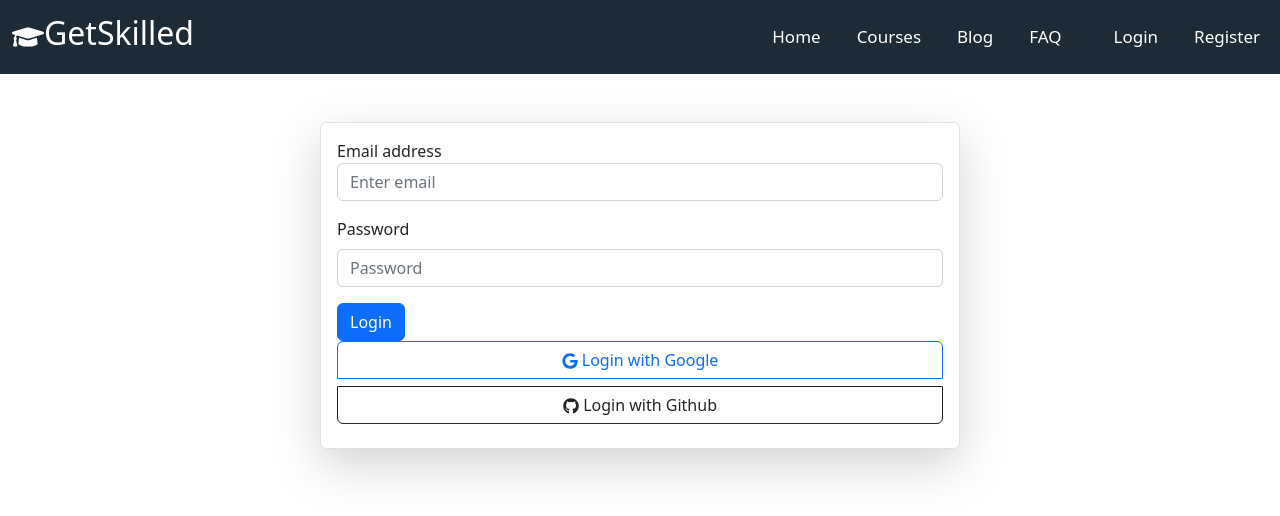
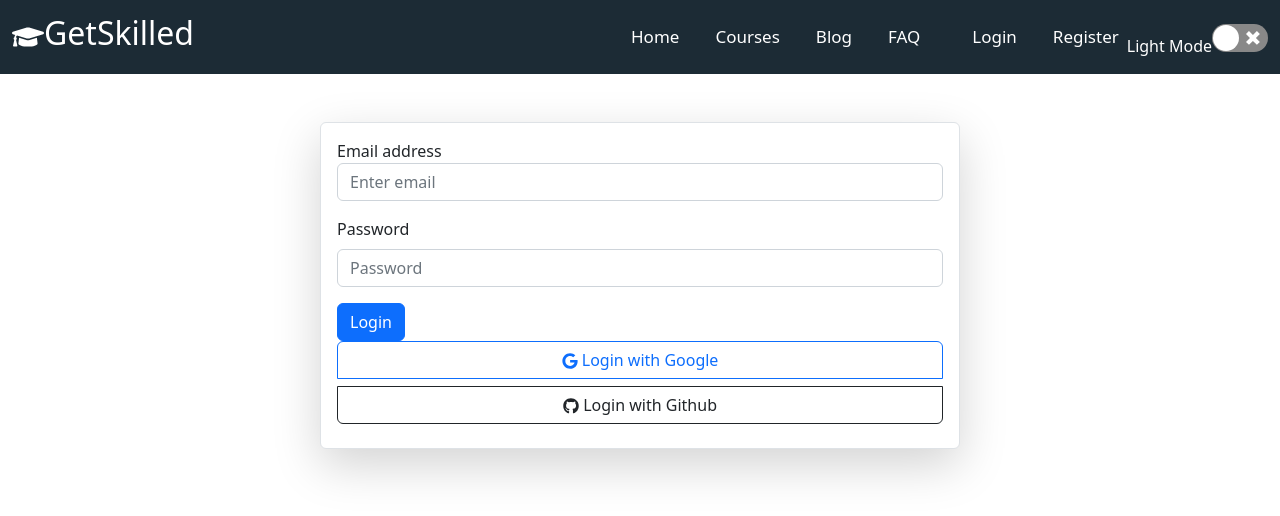
Before and after one commit to bhabna01/GetSkilled-Client, a React (Create React App) app: page /login in a window 1280 px wide. Shown: the top 516 px of the page. Built offline with nearby package versions, Linux system fonts and the light colour scheme; no server answers.

Commit message:
13 th commit

```diff
--- a/package.json
+++ b/package.json
@@ -14,6 +14,7 @@
     "react-icons": "^4.6.0",
     "react-router-dom": "^6.4.2",
     "react-scripts": "5.0.1",
+    "react-switch": "^7.0.0",
     "web-vitals": "^2.1.4"
   },
   "scripts": {
--- a/src/App.css
+++ b/src/App.css
@@ -28,10 +28,20 @@
   color: #61dafb;
 }
 
+#light {
+  background-color: white;
+}
+
+#dark {
+  background-color: #282c34;
+  color: white;
+}
+
 @keyframes App-logo-spin {
   from {
     transform: rotate(0deg);
   }
+
   to {
     transform: rotate(360deg);
   }
--- a/src/App.js
+++ b/src/App.js
@@ -2,10 +2,13 @@ import logo from './logo.svg';
 import './App.css';
 import { RouterProvider } from 'react-router-dom';
 import { routes } from './Routes/Routes/Routes';
+import { useContext } from 'react';
+import { AuthContext } from './Context/AuthProvider/AuthProvider';
 
 function App() {
+  const { theme } = useContext(AuthContext)
   return (
-    <div >
+    <div id={theme}>
       <RouterProvider router={routes}></RouterProvider>
     </div>
   );
--- a/src/Context/AuthProvider/AuthProvider.js
+++ b/src/Context/AuthProvider/AuthProvider.js
@@ -9,6 +9,11 @@ const auth = getAuth(app)
 const AuthProvider = ({ children }) => {
     const [user, setUser] = useState(null);
     const [loading, setLoading] = useState(true);
+    const [theme, setTheme] = useState('light')
+    const toggleTheme = () => {
+        setTheme((curr) => (curr === 'light' ? 'dark' : 'light'))
+    }
+
     const gitLogin = (provider) => {
         return signInWithPopup(auth, provider);
     }
@@ -36,7 +41,7 @@ const AuthProvider = ({ children }) => {
         }
 
     }, [])
-    const authInfo = { user, providerLogin, logOut, createUser, signIn, gitLogin }
+    const authInfo = { user, loading, theme, providerLogin, logOut, createUser, signIn, gitLogin, toggleTheme }
 
     return (
 
--- a/src/Pages/Shared/Header/Header.js
+++ b/src/Pages/Shared/Header/Header.js
@@ -5,13 +5,17 @@ import './Header.css';
 import { useContext } from 'react';
 import { AuthContext } from '../../../Context/AuthProvider/AuthProvider';
 import { Button, Image } from 'react-bootstrap';
+import ReactSwitch from 'react-switch';
 
 const Header = () => {
-    const { user, logOut } = useContext(AuthContext)
+    const { user, logOut, toggleTheme, theme } = useContext(AuthContext)
     const handleLogOut = () => {
         logOut()
             .then(() => { })
             .catch(error => console.error(error))
+    }
+    const handleToggle = () => {
+        toggleTheme();
     }
 
 
@@ -63,6 +67,7 @@ const Header = () => {
                             }
 
                         </li>
+                        <li className="nav-item text-white">{theme === 'light' ? 'Light Mode' : 'Dark Mode'}<ReactSwitch onChange={handleToggle} checked={theme === 'dark'}></ReactSwitch></li>
 
                     </ul>
 
```
Also changed, not shown: 1 other file (tests, documents, lock files or other folders).
